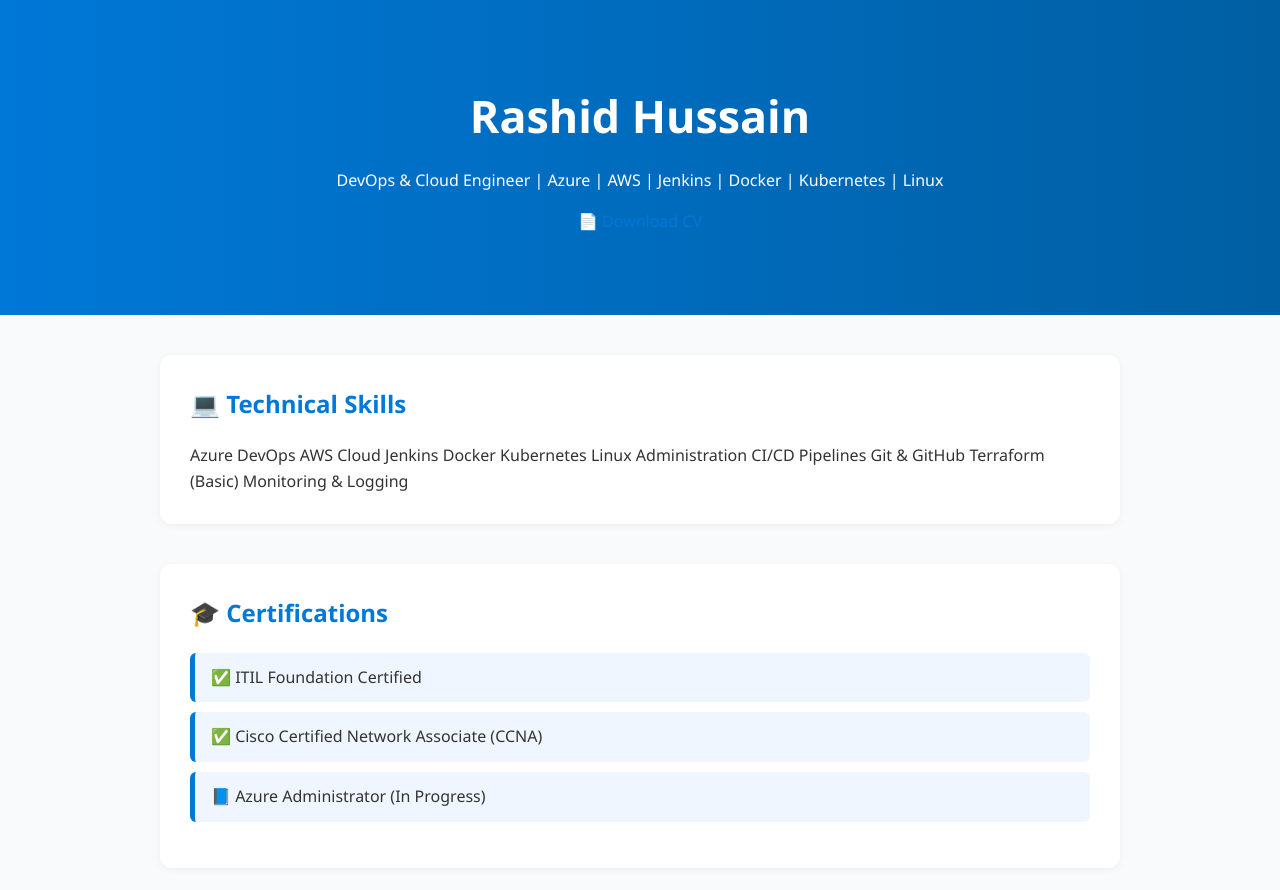
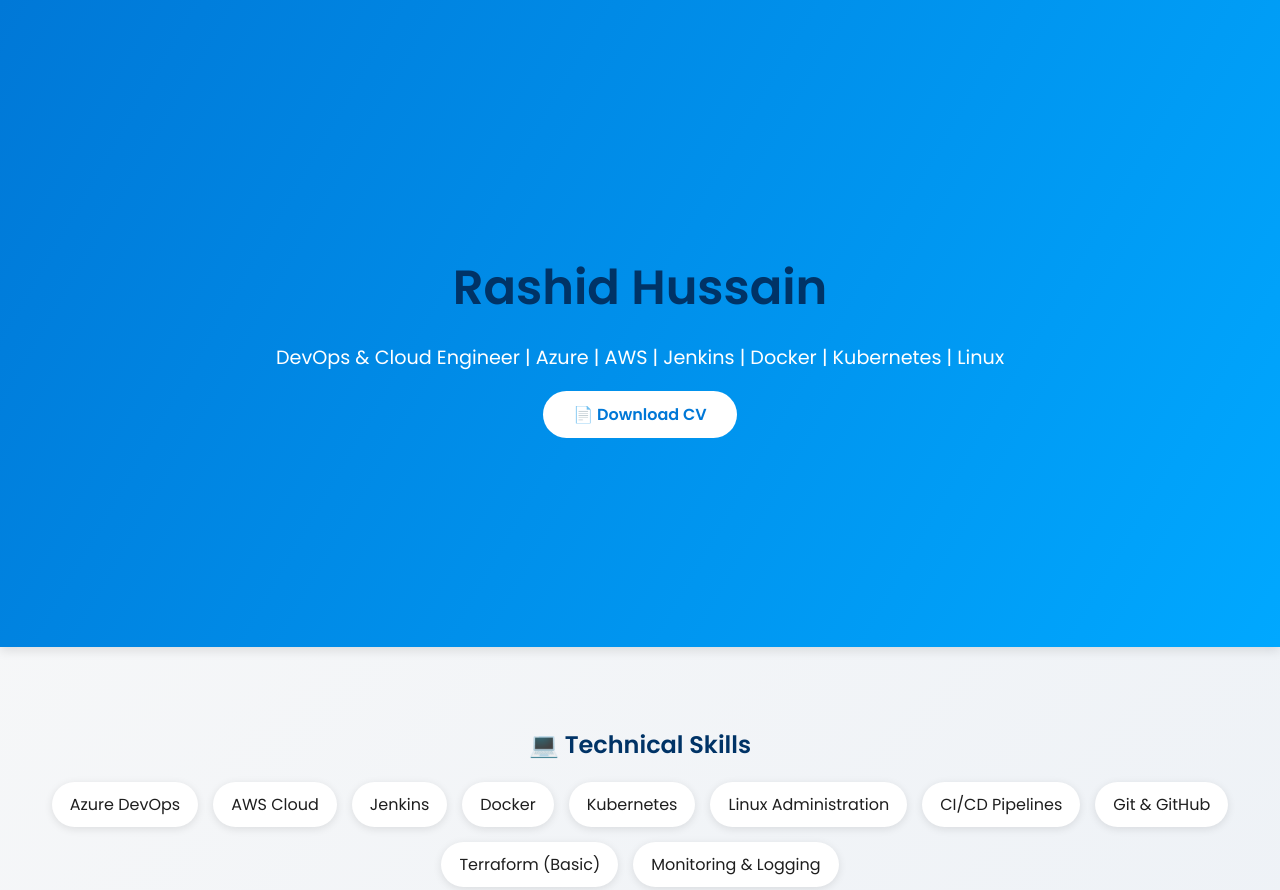
Before and after one commit to rashid3654/rashid3654.github.io, a plain HTML site: page index.html in a window 1280 px wide. Shown: the top 890 px of the page. Drawn offline with Linux system fonts and the light colour scheme.

Commit message:
Update style.css

```diff
--- a/style.css
+++ b/style.css
@@ -1,15 +1,13 @@
-/* ============ General Styles ============ */
+/* ---------- Global ---------- */
 body {
-  font-family: "Segoe UI", Arial, sans-serif;
-  background-color: #f9fafc;
-  color: #333;
+  font-family: 'Poppins', sans-serif;
   margin: 0;
-  padding: 0;
-  line-height: 1.6;
+  color: #1e1e1e;
+  background: linear-gradient(135deg, #f9f9f9 0%, #e8eef5 100%);
 }
 
 h1, h2, h3 {
-  margin: 0;
+  color: #003366;
 }
 
 a {
@@ -17,111 +15,128 @@ a {
   text-decoration: none;
 }
 
-a:hover {
-  text-decoration: underline;
+.container {
+  text-align: center;
+  padding: 100px 20px;
 }
 
-/* ============ Header Section ============ */
-header {
-  background: linear-gradient(to right, #0078d7, #005fa3);
+/* ---------- Hero Section ---------- */
+.hero {
+  background: linear-gradient(120deg, #0078d7, #00a8ff);
   color: white;
   text-align: center;
-  padding: 80px 20px;
+  padding: 120px 20px;
+  box-shadow: 0 4px 10px rgba(0, 0, 0, 0.1);
 }
 
-header h1 {
-  font-size: 2.8rem;
+.hero h1 {
+  font-size: 3rem;
   margin-bottom: 10px;
 }
 
-header h2 {
-  font-weight: 500;
-  font-size: 1.4rem;
-  color: #d9e8ff;
-  margin-bottom: 20px;
+.subtitle {
+  font-size: 1.2rem;
+  margin-bottom: 30px;
 }
 
-header .intro {
-  max-width: 750px;
-  margin: 0 auto 30px;
-  font-size: 1rem;
-  color: #eaf2ff;
+.btn {
+  background: white;
+  color: #0078d7;
+  padding: 12px 30px;
+  border-radius: 30px;
+  font-weight: 600;
+  transition: all 0.3s ease;
 }
 
-/* ============ Resume Button ============ */
-.resume-btn {
-  display: inline-block;
-  background-color: #fff;
-  color: #0078d7;
-  padding: 16px 36px;
-  border-radius: 8px;
-  font-weight: bold;
-  font-size: 1.1rem;
-  text-decoration: none;
-  transition: all 0.3s ease;
-  box-shadow: 0 3px 8px rgba(0,0,0,0.2);
+.btn:hover {
+  background: #f0f8ff;
 }
 
-.resume-btn:hover {
-  background-color: #e6f0ff;
+/* ---------- Skills ---------- */
+.skills {
+  text-align: center;
+  padding: 60px 20px;
+}
+
+.skill-grid {
+  display: flex;
+  flex-wrap: wrap;
+  justify-content: center;
+  gap: 15px;
+  margin-top: 20px;
+}
+
+.skill-grid span {
+  background: #ffffff;
+  padding: 10px 18px;
+  border-radius: 25px;
+  box-shadow: 0 2px 8px rgba(0, 0, 0, 0.1);
+  transition: transform 0.2s;
+}
+
+.skill-grid span:hover {
   transform: scale(1.05);
 }
 
-/* ============ Section Layout ============ */
-section {
-  max-width: 900px;
-  margin: 40px auto;
-  background: #fff;
-  padding: 30px;
-  border-radius: 12px;
-  box-shadow: 0 2px 8px rgba(0,0,0,0.05);
+/* ---------- Certifications ---------- */
+.certifications {
+  background: #f1f5f9;
+  padding: 60px 20px;
+  text-align: center;
 }
 
-section h2 {
-  color: #0078d7;
-  margin-bottom: 20px;
-}
-
-/* ============ Projects ============ */
-.project {
-  margin-bottom: 25px;
-}
-
-.project h3 {
-  margin-bottom: 5px;
-  color: #222;
-}
-
-.project p {
-  color: #555;
-}
-
-/* ============ Certifications ============ */
 .certifications ul {
   list-style: none;
   padding: 0;
 }
 
 .certifications li {
-  background: #f0f6ff;
-  padding: 12px 16px;
-  margin-bottom: 10px;
-  border-left: 5px solid #0078d7;
-  border-radius: 6px;
+  margin: 10px 0;
   font-weight: 500;
 }
 
-/* ============ Contact ============ */
-.contact p {
-  margin: 6px 0;
-  font-size: 1rem;
+/* ---------- Projects ---------- */
+.projects {
+  text-align: center;
+  padding: 60px 20px;
 }
 
-/* ============ Footer ============ */
+.project-grid {
+  display: grid;
+  grid-template-columns: repeat(auto-fit, minmax(250px, 1fr));
+  gap: 20px;
+  margin-top: 30px;
+}
+
+.project-card {
+  background: #ffffff;
+  padding: 20px;
+  border-radius: 16px;
+  box-shadow: 0 3px 10px rgba(0,0,0,0.08);
+  transition: all 0.3s ease;
+}
+
+.project-card:hover {
+  transform: translateY(-5px);
+}
+
+/* ---------- Contact ---------- */
+.contact {
+  background: #0078d7;
+  color: white;
+  text-align: center;
+  padding: 60px 20px;
+}
+
+.contact a {
+  color: #ffdd57;
+}
+
+/* ---------- Footer ---------- */
 footer {
+  background: #003366;
+  color: white;
   text-align: center;
-  padding: 20px;
-  background-color: #f0f0f0;
-  color: #555;
-  margin-top: 40px;
+  padding: 15px;
+  font-size: 0.9rem;
 }
```
